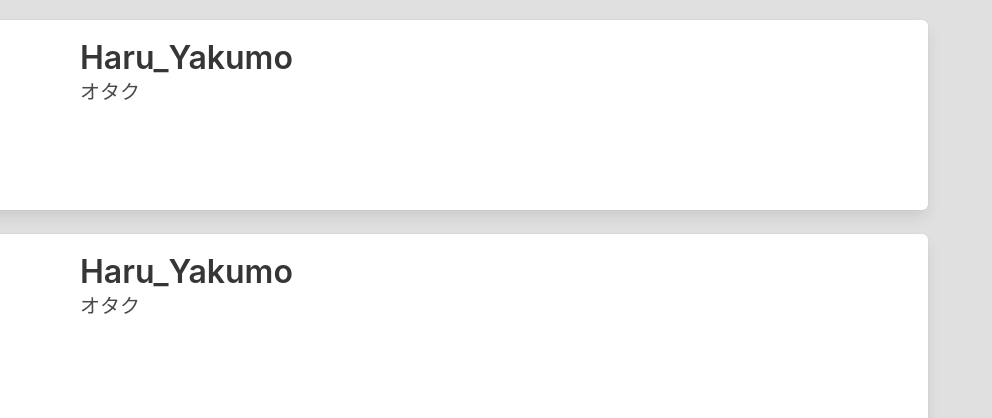
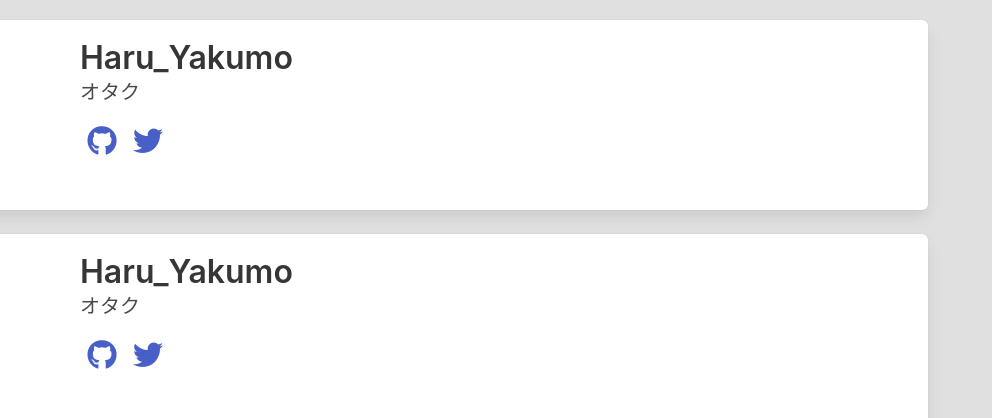
Before and after one commit to huequica/NagoyaRubyKaigi_HP, a plain HTML site: page index.html in a window 1280 px wide. Shown: the part 960-1378 px from the top of the page, 288-1280 px from the left. Drawn offline with nearby package versions, Linux system fonts and the light colour scheme.

Commit message:
特別講演のリンクボタン追加

```diff
--- a/index.html
+++ b/index.html
@@ -42,8 +42,22 @@
           <div class="column">
             <h1 class="title">Haru_Yakumo</h1>
             <h2 class="subtitle">オタク</h2>
+
+            <div class="level-left">
+              <a target="_blank" href="https://github.com/huequica" class="level-item" aria-label="reply">
+                <span class="icon">
+                  <i class="fab fa-github"></i>
+                </span>
+              </a>
+
+              <a target="_blank" href="https://twitter.com/huequica" class="level-item" aria-label="reply">
+                <span class="icon">
+                  <i class="fab fa-twitter"></i></i>
+                </span>
+              </a>
+            </div>
+
           </div>
-
         </div>
       </div>
 
@@ -59,6 +73,21 @@
           <div class="column">
             <h1 class="title">Haru_Yakumo</h1>
             <h2 class="subtitle">オタク</h2>
+
+            <div class="level-left">
+              <a target="_blank" href="https://github.com/huequica" class="level-item" aria-label="reply">
+                <span class="icon">
+                  <i class="fab fa-github"></i>
+                </span>
+              </a>
+
+              <a target="_blank" href="https://twitter.com/huequica" class="level-item" aria-label="reply">
+                <span class="icon">
+                  <i class="fab fa-twitter"></i></i>
+                </span>
+              </a>
+            </div>
+
           </div>
 
         </div>
--- a/options/index.css
+++ b/options/index.css
@@ -23,6 +23,11 @@ html {
 
 figure.image {
   width: 200px;
+}
+
+span.icon {
+  font-size: 30px;
+  margin-left: 10px;
 }
 
 h1.with-SectionBar {
```
